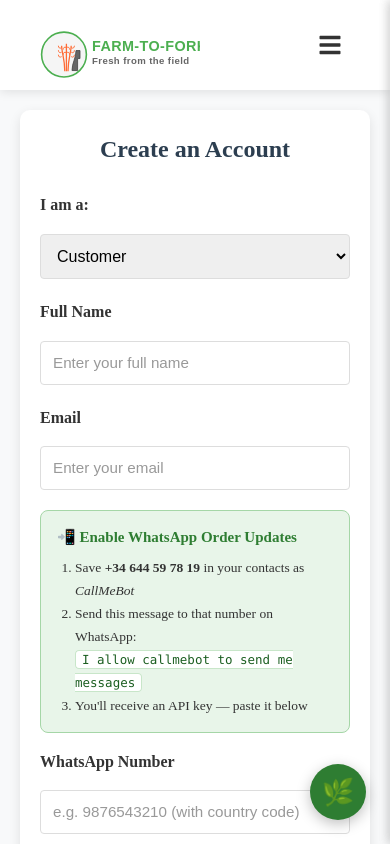
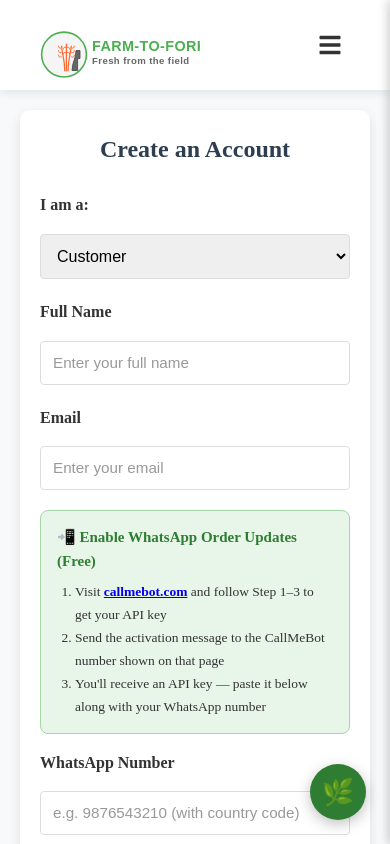
Before and after one commit to Aakanksha28-coder/farmtofork-frontend, a React (Create React App) app: page /signup in a window 390 px wide. Shown: the top 844 px of the page. Built offline with nearby package versions, Linux system fonts and the light colour scheme.

Commit message:
fix: link to callmebot.com instead of hardcoding phone number

```diff
--- a/src/components/SignUp.jsx
+++ b/src/components/SignUp.jsx
@@ -234,13 +234,11 @@ const SignUp = () => {
           </div>
 
           <div className="whatsapp-setup-box">
-            <div className="whatsapp-setup-title">📲 Enable WhatsApp Order Updates</div>
+            <div className="whatsapp-setup-title">📲 Enable WhatsApp Order Updates (Free)</div>
             <ol className="whatsapp-steps">
-              <li>Save <strong>+34 644 59 78 19</strong> in your contacts as <em>CallMeBot</em></li>
-              <li>Send this message to that number on WhatsApp:<br/>
-                <code>I allow callmebot to send me messages</code>
-              </li>
-              <li>You'll receive an API key — paste it below</li>
+              <li>Visit <a href="https://www.callmebot.com/blog/free-api-whatsapp-messages/" target="_blank" rel="noreferrer"><strong>callmebot.com</strong></a> and follow Step 1–3 to get your API key</li>
+              <li>Send the activation message to the CallMeBot number shown on that page</li>
+              <li>You'll receive an API key — paste it below along with your WhatsApp number</li>
             </ol>
           </div>
 
```
